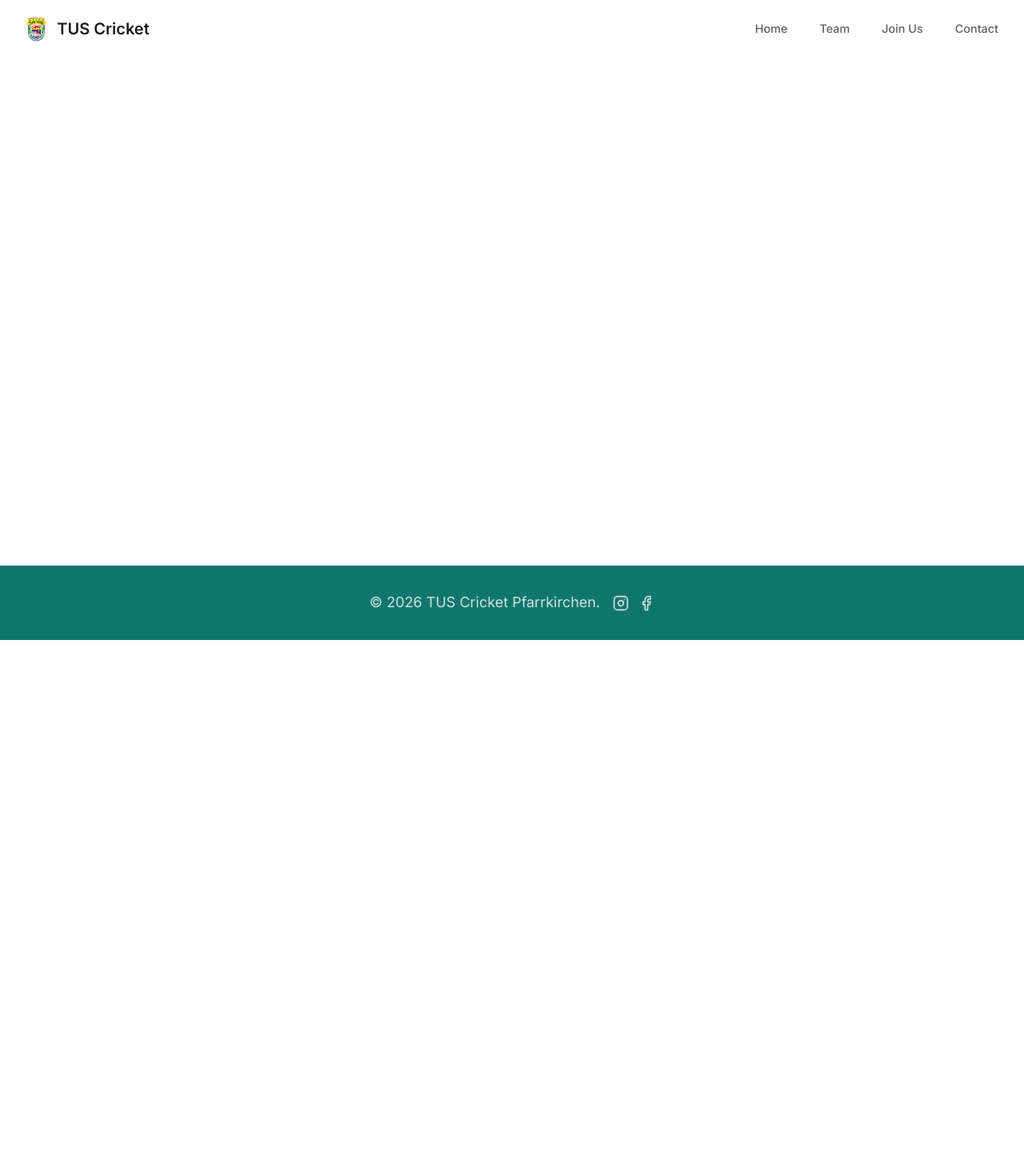
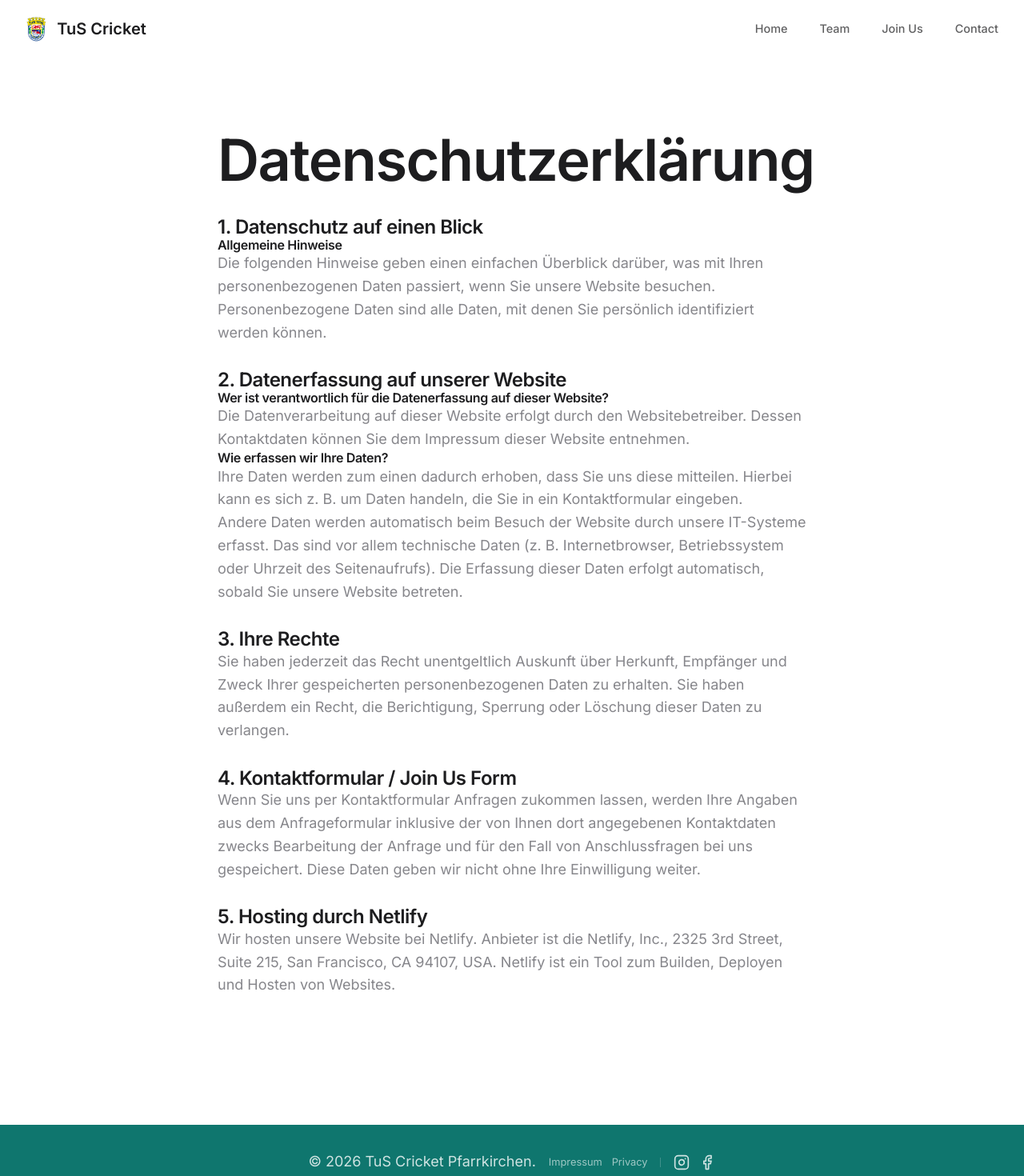
Before and after one commit to BrikeshG/TUS-cricket.web, a React (Vite) app: page /privacy in a window 1280 px wide. Shown: the top 1470 px of the page at 80% size. Before the commit the page ends 800 px from the top, so only its background shows below. Built offline with nearby package versions, Linux system fonts and the light colour scheme.

Commit message:
Final legal compliance, SEO enhancements, branding standardization, and form submission fixes

```diff
--- a/src/App.jsx
+++ b/src/App.jsx
@@ -8,6 +8,8 @@ import Team from './pages/Team';
 import Contact from './pages/Contact';
 import ScrollToTop from './components/ScrollToTop';
 import Success from './pages/Success';
+import Impressum from './pages/Impressum';
+import Privacy from './pages/Privacy';
 import './App.css';
 
 function App() {
@@ -22,6 +24,8 @@ function App() {
           <Route path="/team" element={<Team />} />
           <Route path="/contact" element={<Contact />} />
           <Route path="/success" element={<Success />} />
+          <Route path="/impressum" element={<Impressum />} />
+          <Route path="/privacy" element={<Privacy />} />
         </Routes>
       </main>
       <Footer />
--- a/src/components/Footer.jsx
+++ b/src/components/Footer.jsx
@@ -13,10 +13,13 @@ const Footer = () => {
                 flexWrap: 'wrap'
             }}>
                 <p style={{ margin: 0, color: 'rgba(255, 255, 255, 0.8)' }}>
-                    &copy; {new Date().getFullYear()} TUS Cricket Pfarrkirchen.
+                    &copy; {new Date().getFullYear()} TuS Cricket Pfarrkirchen.
                 </p>
 
                 <div style={{ display: 'flex', gap: '0.75rem', alignItems: 'center' }}>
+                    <NavLink to="/impressum" style={{ color: 'rgba(255, 255, 255, 0.6)', fontSize: '0.8rem' }}>Impressum</NavLink>
+                    <NavLink to="/privacy" style={{ color: 'rgba(255, 255, 255, 0.6)', fontSize: '0.8rem' }}>Privacy</NavLink>
+                    <div style={{ width: '1px', height: '12px', background: 'rgba(255, 255, 255, 0.2)', margin: '0 0.25rem' }}></div>
                     <a
                         href="https://www.instagram.com/pfarrkirchen_cricket/"
                         target="_blank"
--- a/src/components/JoinForm.jsx
+++ b/src/components/JoinForm.jsx
@@ -9,6 +9,15 @@ const JoinForm = () => {
     const handleSubmit = async (e) => {
         e.preventDefault();
         setIsSubmitting(true);
+
+        // Development Mock for Localhost
+        if (window.location.hostname === 'localhost' || window.location.hostname === '127.0.0.1') {
+            console.log("Localhost detected - Simulating successful submission");
+            setTimeout(() => {
+                navigate("/success");
+            }, 800);
+            return;
+        }
 
         const formData = new FormData(e.target);
         const data = new URLSearchParams(formData).toString();
@@ -45,6 +54,9 @@ const JoinForm = () => {
                 {/* Netlify Forms Configuration */}
                 <input type="hidden" name="form-name" value="join-form" />
                 <input type="hidden" name="subject" value="New Player Application via Website" />
+                <p style={{ display: 'none' }}>
+                    <label>Don’t fill this out if you’re human: <input name="bot-field" /></label>
+                </p>
 
                 <div className="form-grid">
                     <div className="form-group full-width">
@@ -122,7 +134,21 @@ const JoinForm = () => {
                     </div>
                 </div>
 
-                <div className="form-footer">
+                <div className="form-footer-section" style={{ marginTop: '2rem' }}>
+                    <div className="form-group-checkbox" style={{ marginBottom: '1.5rem', textAlign: 'left' }}>
+                        <label className="checkbox-container" style={{ display: 'flex', alignItems: 'flex-start', gap: '0.75rem', cursor: 'pointer', fontSize: '0.9rem' }}>
+                            <input
+                                type="checkbox"
+                                name="privacy-agreement"
+                                required
+                                style={{ marginTop: '3px' }}
+                            />
+                            <span>
+                                I have read and agree to the <a href="/privacy" target="_blank" rel="noopener noreferrer" style={{ color: 'var(--color-primary)', textDecoration: 'underline' }}>Privacy Policy</a>.
+                            </span>
+                        </label>
+                    </div>
+                    <div className="form-footer" style={{ display: 'flex', justifyContent: 'flex-end' }}>
                         <button
                             type="submit"
                             className="btn btn-primary btn-large"
@@ -130,7 +156,7 @@ const JoinForm = () => {
                         >
                             {isSubmitting ? 'Sending...' : 'Send Application'}
                         </button>
-                    <p className="form-disclaimer">By clicking send, you agree to our privacy policy.</p>
+                    </div>
                 </div>
             </form>
         </div>
--- a/src/components/Navbar.jsx
+++ b/src/components/Navbar.jsx
@@ -20,7 +20,7 @@ const Navbar = () => {
             <div className="container navbar-container">
                 <NavLink to="/" className="navbar-logo">
                     <img src="/logo.png" alt="TUS Cricket Logo" className="logo-img" />
-                    <span className="logo-text">TUS Cricket</span>
+                    <span className="logo-text">TuS Cricket</span>
                 </NavLink>
 
                 {/* Desktop Menu */}
--- a/src/pages/Contact.jsx
+++ b/src/pages/Contact.jsx
@@ -1,9 +1,15 @@
 import React from 'react';
 import { Mail, MapPin, ExternalLink } from 'lucide-react';
+import { Helmet } from 'react-helmet-async';
 
 const Contact = () => {
     return (
         <div className="page-contact">
+            <Helmet>
+                <title>Contact Us | TuS Cricket Pfarrkirchen</title>
+                <meta name="description" content="Get in touch with TuS Cricket Pfarrkirchen. Contact us for training inquiries, friendly matches, or sponsorship." />
+                <link rel="canonical" href="https://tus-cricket-pfarrkirchen.de/contact" />
+            </Helmet>
             <main className="section-padding">
                 <div className="container">
                     <div className="text-center mb-5">
--- a/src/pages/Home.jsx
+++ b/src/pages/Home.jsx
@@ -7,8 +7,9 @@ const Home = () => {
     return (
         <div className="page-home">
             <Helmet>
-                <title>TuS Cricket Pfarrkirchen | Cricket Club in Pfarrkirchen (T20 & 50 Overs)</title>
+                <title>TuS Cricket | Cricket Club in Pfarrkirchen</title>
                 <meta name="description" content="Official cricket department of TuS 1860 Pfarrkirchen e.V. Indoor winter training and summer league matches (T20 + 50 overs Verbandsliga). Beginners and students welcome." />
+                <link rel="canonical" href="https://tus-cricket-pfarrkirchen.de/" />
 
                 {/* Open Graph */}
                 <meta property="og:title" content="TuS Cricket Pfarrkirchen | Cricket Club in Pfarrkirchen" />
--- /dev/null
+++ b/src/pages/Impressum.jsx
@@ -0,0 +1,74 @@
+import React from 'react';
+import { Helmet } from 'react-helmet-async';
+
+const Impressum = () => {
+    return (
+        <div className="page-legal">
+            <Helmet>
+                <title>Impressum | TuS Cricket Pfarrkirchen</title>
+                <link rel="canonical" href="https://tus-cricket-pfarrkirchen.de/impressum" />
+            </Helmet>
+            <main className="section-padding">
+                <div className="container" style={{ maxWidth: '800px' }}>
+                    <h1 className="mb-4">Impressum</h1>
+
+                    <section className="mb-4">
+                        <h3>Angaben gemäß § 5 TMG</h3>
+                        <p>
+                            TuS 1860 Pfarrkirchen e.V.<br />
+                            Abteilung Cricket<br />
+                            Peter-Adam-Straße 54<br />
+                            84347 Pfarrkirchen
+                        </p>
+                    </section>
+
+                    <section className="mb-4">
+                        <h3>Vertreten durch</h3>
+                        <p>
+                            1. Vorsitzender: Horst Lackner<br />
+                            Abteilungsleiter Cricket: Ashwini Balaji
+                        </p>
+                    </section>
+
+                    <section className="mb-4">
+                        <h3>Kontakt</h3>
+                        <p>
+                            E-Mail: <a href="mailto:tuscricket@gmail.com" style={{ color: 'var(--color-primary)' }}>tuscricket@gmail.com</a>
+                        </p>
+                    </section>
+
+                    <section className="mb-4">
+                        <h3>Registereintrag</h3>
+                        <p>
+                            Eintragung im Vereinsregister.<br />
+                            Registergericht: Amtsgericht Landshut<br />
+                            Registernummer: VR 10087
+                        </p>
+                    </section>
+
+                    <section className="mb-4">
+                        <h3>Verantwortlich für den Inhalt nach § 55 Abs. 2 RStV</h3>
+                        <p>
+                            Ashwini Balaji<br />
+                            Peter-Adam-Straße 54<br />
+                            84347 Pfarrkirchen
+                        </p>
+                    </section>
+
+                    <section>
+                        <h3>Streitschlichtung</h3>
+                        <p>
+                            Die Europäische Kommission stellt eine Plattform zur Online-Streitbeilegung (OS) bereit:
+                            <a href="https://ec.europa.eu/consumers/odr" target="_blank" rel="noopener noreferrer" style={{ color: 'var(--color-primary)', marginLeft: '5px' }}>
+                                https://ec.europa.eu/consumers/odr
+                            </a>.
+                            Unsere E-Mail-Adresse finden Sie oben im Impressum. Wir sind nicht bereit oder verpflichtet, an Streitbeilegungsverfahren vor einer Verbraucherschlichtungsstelle teilzunehmen.
+                        </p>
+                    </section>
+                </div>
+            </main>
+        </div>
+    );
+};
+
+export default Impressum;
--- a/src/pages/Join.jsx
+++ b/src/pages/Join.jsx
@@ -6,8 +6,9 @@ const Join = () => {
     return (
         <div className="page-join">
             <Helmet>
-                <title>Join Us | TuS Cricket Pfarrkirchen</title>
+                <title>Join Us | TuS Cricket</title>
                 <meta name="description" content="Join TuS Cricket Pfarrkirchen in Pfarrkirchen, Bavaria. Beginners, students, and experienced players welcome." />
+                <link rel="canonical" href="https://tus-cricket-pfarrkirchen.de/join" />
 
                 {/* Open Graph */}
                 <meta property="og:title" content="Join Us | TuS Cricket Pfarrkirchen" />
--- /dev/null
+++ b/src/pages/Privacy.jsx
@@ -0,0 +1,64 @@
+import React from 'react';
+import { Helmet } from 'react-helmet-async';
+
+const Privacy = () => {
+    return (
+        <div className="page-legal">
+            <Helmet>
+                <title>Datenschutzerklärung | TuS Cricket Pfarrkirchen</title>
+                <link rel="canonical" href="https://tus-cricket-pfarrkirchen.de/privacy" />
+            </Helmet>
+            <main className="section-padding">
+                <div className="container" style={{ maxWidth: '800px' }}>
+                    <h1 className="mb-4">Datenschutzerklärung</h1>
+
+                    <section className="mb-4">
+                        <h3>1. Datenschutz auf einen Blick</h3>
+                        <h4>Allgemeine Hinweise</h4>
+                        <p>
+                            Die folgenden Hinweise geben einen einfachen Überblick darüber, was mit Ihren personenbezogenen Daten passiert, wenn Sie unsere Website besuchen. Personenbezogene Daten sind alle Daten, mit denen Sie persönlich identifiziert werden können.
+                        </p>
+                    </section>
+
+                    <section className="mb-4">
+                        <h3>2. Datenerfassung auf unserer Website</h3>
+                        <h4>Wer ist verantwortlich für die Datenerfassung auf dieser Website?</h4>
+                        <p>
+                            Die Datenverarbeitung auf dieser Website erfolgt durch den Websitebetreiber. Dessen Kontaktdaten können Sie dem Impressum dieser Website entnehmen.
+                        </p>
+                        <h4>Wie erfassen wir Ihre Daten?</h4>
+                        <p>
+                            Ihre Daten werden zum einen dadurch erhoben, dass Sie uns diese mitteilen. Hierbei kann es sich z. B. um Daten handeln, die Sie in ein Kontaktformular eingeben.
+                        </p>
+                        <p>
+                            Andere Daten werden automatisch beim Besuch der Website durch unsere IT-Systeme erfasst. Das sind vor allem technische Daten (z. B. Internetbrowser, Betriebssystem oder Uhrzeit des Seitenaufrufs). Die Erfassung dieser Daten erfolgt automatisch, sobald Sie unsere Website betreten.
+                        </p>
+                    </section>
+
+                    <section className="mb-4">
+                        <h3>3. Ihre Rechte</h3>
+                        <p>
+                            Sie haben jederzeit das Recht unentgeltlich Auskunft über Herkunft, Empfänger und Zweck Ihrer gespeicherten personenbezogenen Daten zu erhalten. Sie haben außerdem ein Recht, die Berichtigung, Sperrung oder Löschung dieser Daten zu verlangen.
+                        </p>
+                    </section>
+
+                    <section className="mb-4">
+                        <h3>4. Kontaktformular / Join Us Form</h3>
+                        <p>
+                            Wenn Sie uns per Kontaktformular Anfragen zukommen lassen, werden Ihre Angaben aus dem Anfrageformular inklusive der von Ihnen dort angegebenen Kontaktdaten zwecks Bearbeitung der Anfrage und für den Fall von Anschlussfragen bei uns gespeichert. Diese Daten geben wir nicht ohne Ihre Einwilligung weiter.
+                        </p>
+                    </section>
+
+                    <section>
+                        <h3>5. Hosting durch Netlify</h3>
+                        <p>
+                            Wir hosten unsere Website bei Netlify. Anbieter ist die Netlify, Inc., 2325 3rd Street, Suite 215, San Francisco, CA 94107, USA. Netlify ist ein Tool zum Builden, Deployen und Hosten von Websites.
+                        </p>
+                    </section>
+                </div>
+            </main>
+        </div>
+    );
+};
+
+export default Privacy;
--- a/src/pages/Success.jsx
+++ b/src/pages/Success.jsx
@@ -2,8 +2,6 @@ import React, { useEffect } from 'react';
 import { Helmet } from 'react-helmet-async';
 import { Link } from 'react-router-dom';
 import { CheckCircle } from 'lucide-react';
-import Navbar from '../components/Navbar';
-import Footer from '../components/Footer';
 import './Success.css';
 
 const Success = () => {
@@ -15,10 +13,9 @@ const Success = () => {
     return (
         <div className="page-wrapper">
             <Helmet>
-                <title>Message Sent | TuS Cricket Pfarrkirchen</title>
+                <title>Message Sent | TuS Cricket</title>
                 <meta name="robots" content="noindex" />
             </Helmet>
-            <Navbar />
             <main className="success-page">
                 <div className="success-card">
                     <div className="success-icon-wrapper">
@@ -34,7 +31,6 @@ const Success = () => {
                     </Link>
                 </div>
             </main>
-            <Footer />
         </div>
     );
 };
--- a/src/pages/Team.jsx
+++ b/src/pages/Team.jsx
@@ -10,10 +10,11 @@ const Team = () => {
             <Helmet>
                 <title>Team | TuS Cricket Pfarrkirchen</title>
                 <meta name="description" content="Meet the TuS Cricket Pfarrkirchen squad — a cricket department of TuS 1860 Pfarrkirchen e.V." />
+                <link rel="canonical" href="https://tus-cricket-pfarrkirchen.de/team" />
 
                 {/* Open Graph */}
                 <meta property="og:title" content="Team | TuS Cricket Pfarrkirchen" />
-                <meta property="og:description" content="Meet the TuS Cricket Pfarrkirchen squad." />
+                <meta property="og:description" content="Meet the TuS Cricket squad." />
                 <meta property="og:image" content="https://tus-cricket-pfarrkirchen.de/team/team-group.jpg" />
                 <meta property="og:url" content="https://tus-cricket-pfarrkirchen.de/team" />
             </Helmet>
```
Also changed, not shown: 1 other file (tests, documents, lock files or other folders). Lines whose indentation alone changed are shown as unchanged.
